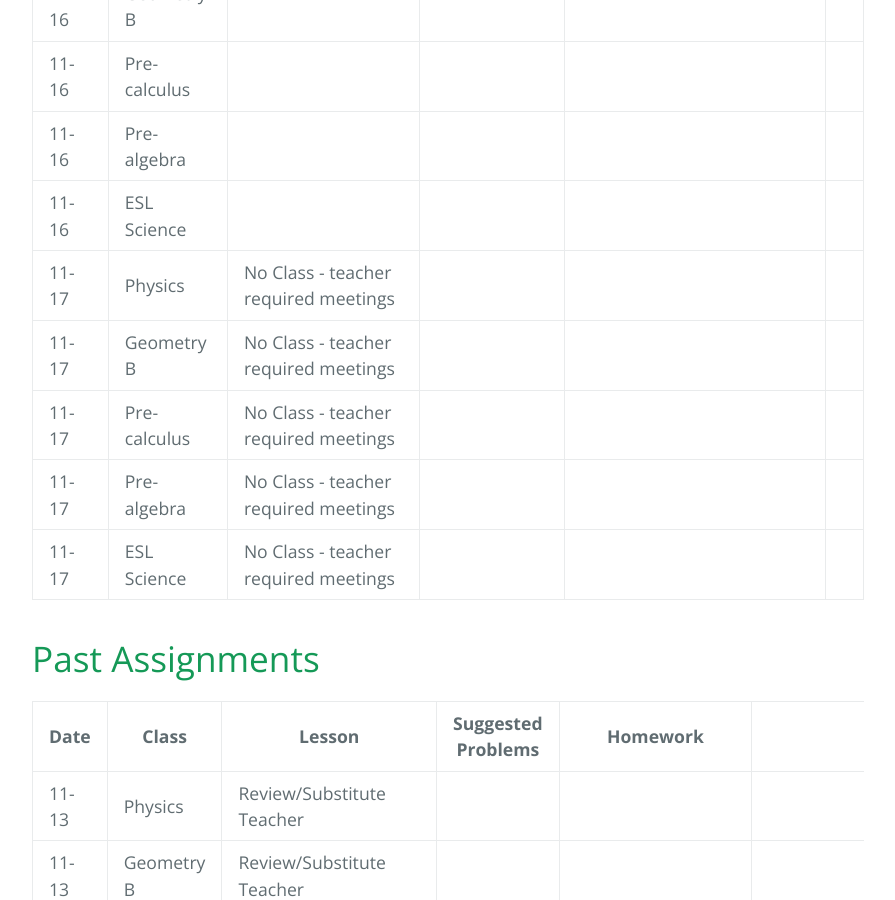
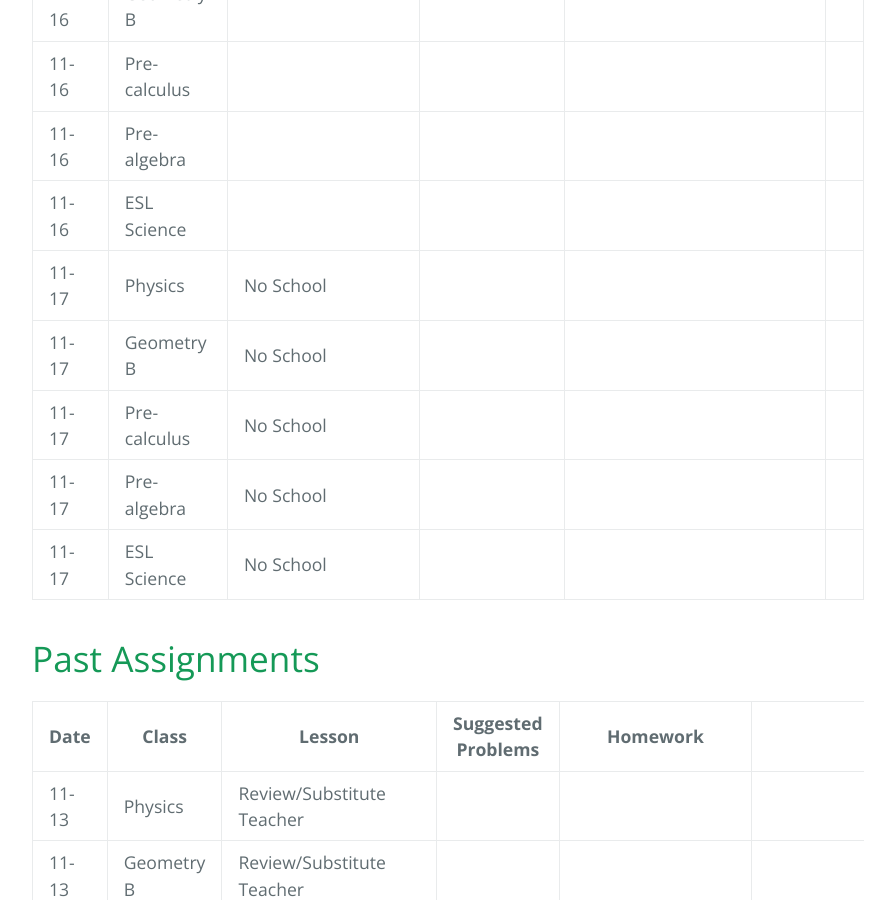
Before and after one commit to gpayoo/gpayoo, a Jekyll site: the page built from index.md, in a window 1280 px wide and 900 px high, scrolled down 1461 px. Shown: the whole window, without its empty margins (192-1087 px from the left). Built offline with Jekyll 4.4.1, drawn with Linux system fonts in a browser that asks for light colours; our own code applies the rules of GitHub Pages for plain Markdown files.

Commit message:
Update index.md

```diff
--- a/index.md
+++ b/index.md
@@ -25,11 +25,11 @@ layout: default
 | 11-16 | Pre-calculus |  | |
 | 11-16 | Pre-algebra | | |
 | 11-16 | ESL Science |  |  |
-| 11-17 | Physics | No Class - teacher required meetings | |
-| 11-17 | Geometry B |No Class - teacher required meetings | | |
-| 11-17 | Pre-calculus |No Class - teacher required meetings  | |
-| 11-17 | Pre-algebra | No Class - teacher required meetings| |
-| 11-17 | ESL Science | No Class - teacher required meetings |  |
+| 11-17 | Physics | No School | |
+| 11-17 | Geometry B |No School | | |
+| 11-17 | Pre-calculus |No School   | |
+| 11-17 | Pre-algebra | No School | |
+| 11-17 | ESL Science | No School |  |
 
 
 # [](#header-2) Past Assignments
```
